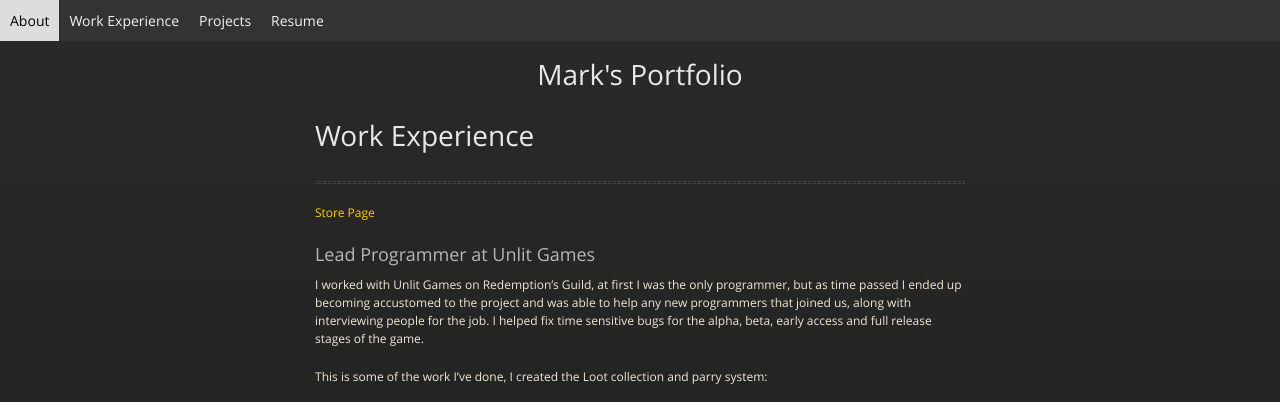
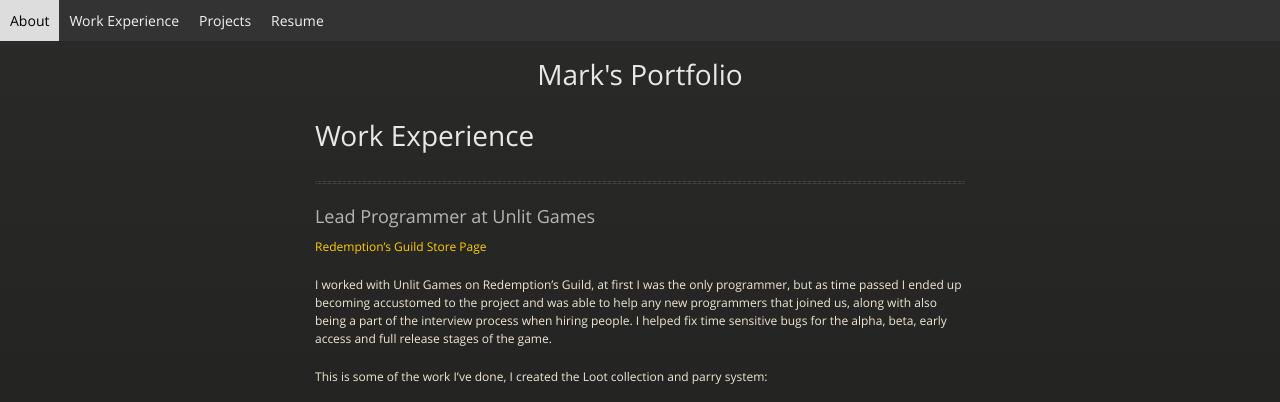
Before and after one commit to f03n1x/f03n1x.github.io, a Jekyll site: the page built from workexperience.md, in a window 1280 px wide and 900 px high, cut to the strip 0-402 px from the top of the window. Built offline with Jekyll 4.4.1, drawn with Linux system fonts in a browser that asks for light colours; our own code applies the rules of GitHub Pages for plain Markdown files.

Commit message:
Fixed title issue + changed text for store page text

```diff
--- a/_layouts/default.html
+++ b/_layouts/default.html
@@ -5,7 +5,7 @@
 
 
 	<!-- Begin Jekyll SEO tag v2.7.1 -->
-	<title>Midnight theme | Midnight is a theme for GitHub Pages.</title>
+	<title>Mark Manson | VR Game Developer</title>
 	<meta name="generator" content="Jekyll v3.9.0" />
 	<meta property="og:title" content="Mark's Portfolio" />
 	<meta property="og:locale" content="en_US" />
--- a/workexperience.md
+++ b/workexperience.md
@@ -4,10 +4,12 @@ youtubeId: 429lP0N91YM
 
 # Work Experience
 * * *
-<a href="https://store.steampowered.com/app/1117200/Redemptions_Guild/">Store Page</a>
 
 ### Lead Programmer at Unlit Games
-I worked with Unlit Games on Redemption's Guild, at first I was the only programmer, but as time passed I ended up becoming accustomed to the project and was able to help any new programmers that joined us, along with interviewing people for the job. I helped fix time sensitive bugs for the alpha, beta, early access and full release stages of the game.
+
+<a href="https://store.steampowered.com/app/1117200/Redemptions_Guild/">Redemption's Guild Store Page</a>
+
+I worked with Unlit Games on Redemption's Guild, at first I was the only programmer, but as time passed I ended up becoming accustomed to the project and was able to help any new programmers that joined us, along with also being a part of the interview process when hiring people. I helped fix time sensitive bugs for the alpha, beta, early access and full release stages of the game.
 
 This is some of the work I've done, I created the Loot collection and parry system:
 
```
Also changed, not shown: 1 other file.
